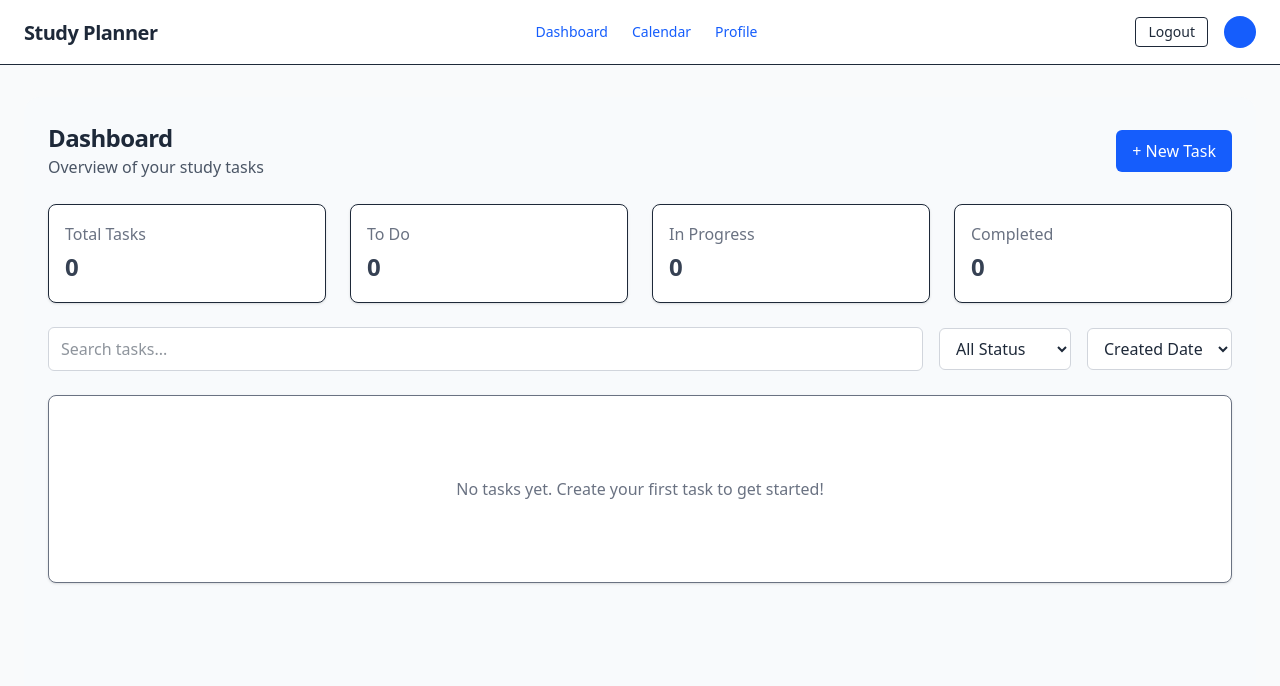
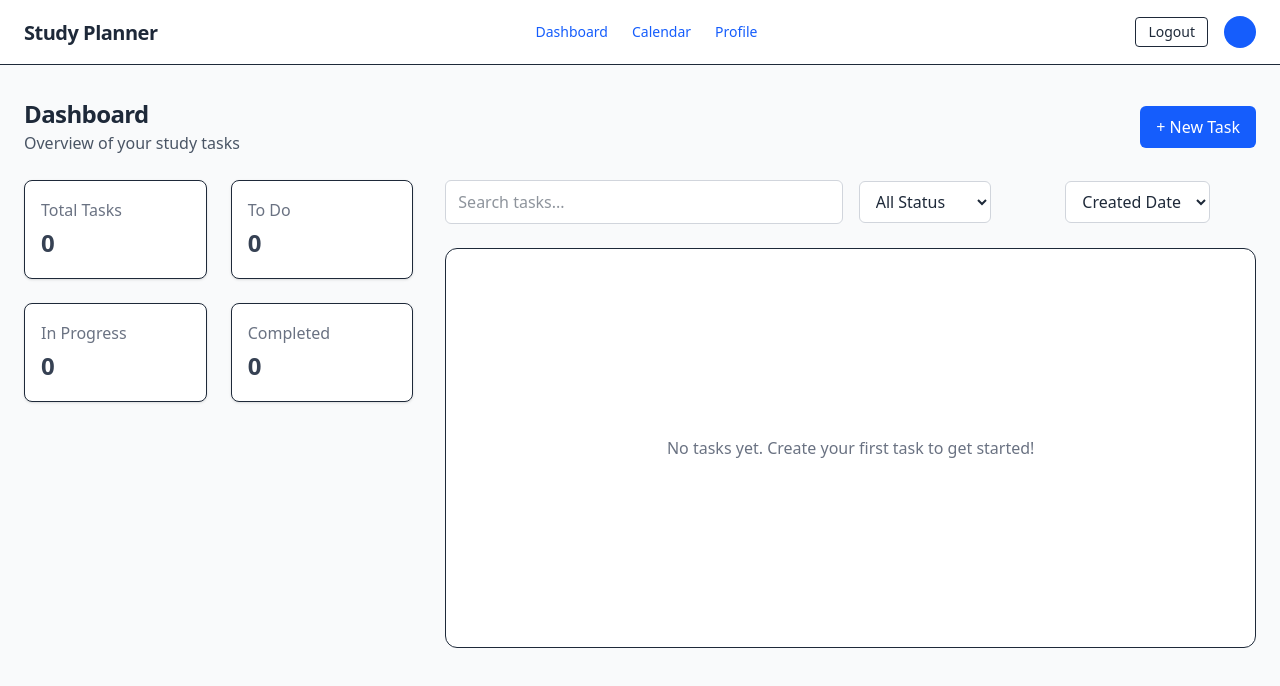
Before and after one commit to MarcusHoanggg/Personalized-Study-Planner, a React (Vite) app in the folder Frontend/: page / in a window 1280 px wide. Shown: the top 686 px of the page. Built offline with nearby package versions, Linux system fonts and the light colour scheme.

Commit message:
dashboard editing

```diff
--- a/Frontend/src/pages/DashboardPage.tsx
+++ b/Frontend/src/pages/DashboardPage.tsx
@@ -1,4 +1,3 @@
-// src/pages/DashboardPage.tsx
 import { useEffect, useState } from "react";
 import { getTasks, createTask } from "../services/tasks";
 import PageHeader from "../ui/PageHeader";
@@ -6,7 +5,6 @@ import StatsCard from "../ui/StatsCard";
 import Input from "../ui/Input";
 import Select from "../ui/Select";
 import Button from "../ui/Button";
-import EmptyState from "../ui/EmptyState";
 import type { Task } from "../types";
 import TaskCard from "../components/TaskCard";
 import NewTaskModal from "../components/NewTaskModal";
@@ -41,7 +39,6 @@ export default function DashboardPage() {
 
   return (
     <div className="animate-pageFade">
-      <div className="bg-slate-50 rounded-2xl p-6">
       <PageHeader title="Dashboard" subtitle="Overview of your study tasks">
         <Button onClick={() => setShowModal(true)}>+ New Task</Button>
       </PageHeader>
@@ -53,15 +50,19 @@ export default function DashboardPage() {
         />
       )}
 
-        <div className="grid grid-cols-1 sm:grid-cols-2 lg:grid-cols-4 gap-6 mb-6">
+      <div className="grid grid-cols-1 lg:grid-cols-12 gap-8 items-stretch">
+        <section className="lg:col-span-4">
+          <div className="grid grid-cols-1 sm:grid-cols-2 gap-6">
             <StatsCard label="Total Tasks" value={stats.total} />
             <StatsCard label="To Do" value={stats.todo} />
             <StatsCard label="In Progress" value={stats.inProgress} />
             <StatsCard label="Completed" value={stats.completed} />
           </div>
+        </section>
 
-        <div className="flex flex-wrap items-center gap-4 mb-6">
-          <div className="flex-1 min-w-[320px]">
+        <section className="lg:col-span-8 space-y-6 h-full">
+          <div className="grid grid-cols-1 md:grid-cols-12 gap-4 items-center">
+            <div className="md:col-span-6">
               <Input
                 placeholder="Search tasks..."
                 value={search}
@@ -69,6 +70,7 @@ export default function DashboardPage() {
               />
             </div>
 
+            <div className="md:col-span-3">
               <Select
                 value={statusFilter}
                 onChange={(e) =>
@@ -80,22 +82,23 @@ export default function DashboardPage() {
                 <option value="in_progress">In Progress</option>
                 <option value="completed">Completed</option>
               </Select>
+            </div>
 
+            <div className="md:col-span-3">
               <Select>
                 <option>Created Date</option>
                 <option>Deadline</option>
                 <option>Priority</option>
               </Select>
             </div>
+          </div>
 
           {filtered.length === 0 ? (
-          <div className="min-h-[40vh] flex">
-            <div className="w-full">
-              <EmptyState message="No tasks yet. Create your first task to get started!" />
-            </div>
+            <div className="min-h-[400px] border rounded-xl bg-white flex items-center justify-center p-6">
+              <div className="text-center text-gray-500">No tasks yet. Create your first task to get started!</div>
             </div>
           ) : (
-          <div className="space-y-3">
+            <div className="space-y-4">
               {filtered
                 .sort(
                   (a, b) =>
@@ -120,6 +123,7 @@ export default function DashboardPage() {
                 ))}
             </div>
           )}
+        </section>
       </div>
     </div>
   );
--- a/Frontend/src/ui/EmptyState.tsx
+++ /dev/null
@@ -1,11 +0,0 @@
-interface EmptyStateProps {
-  message: string;
-}
-
-export default function EmptyState({ message }: EmptyStateProps) {
-  return (
-    <div className="text-center text-gray-500 dark:text-slate-400 py-20 bg-white dark:bg-slate-800 rounded-lg border border-border shadow">
-      {message}
-    </div>
-  );
-}
```
Lines whose indentation alone changed are shown as unchanged.
